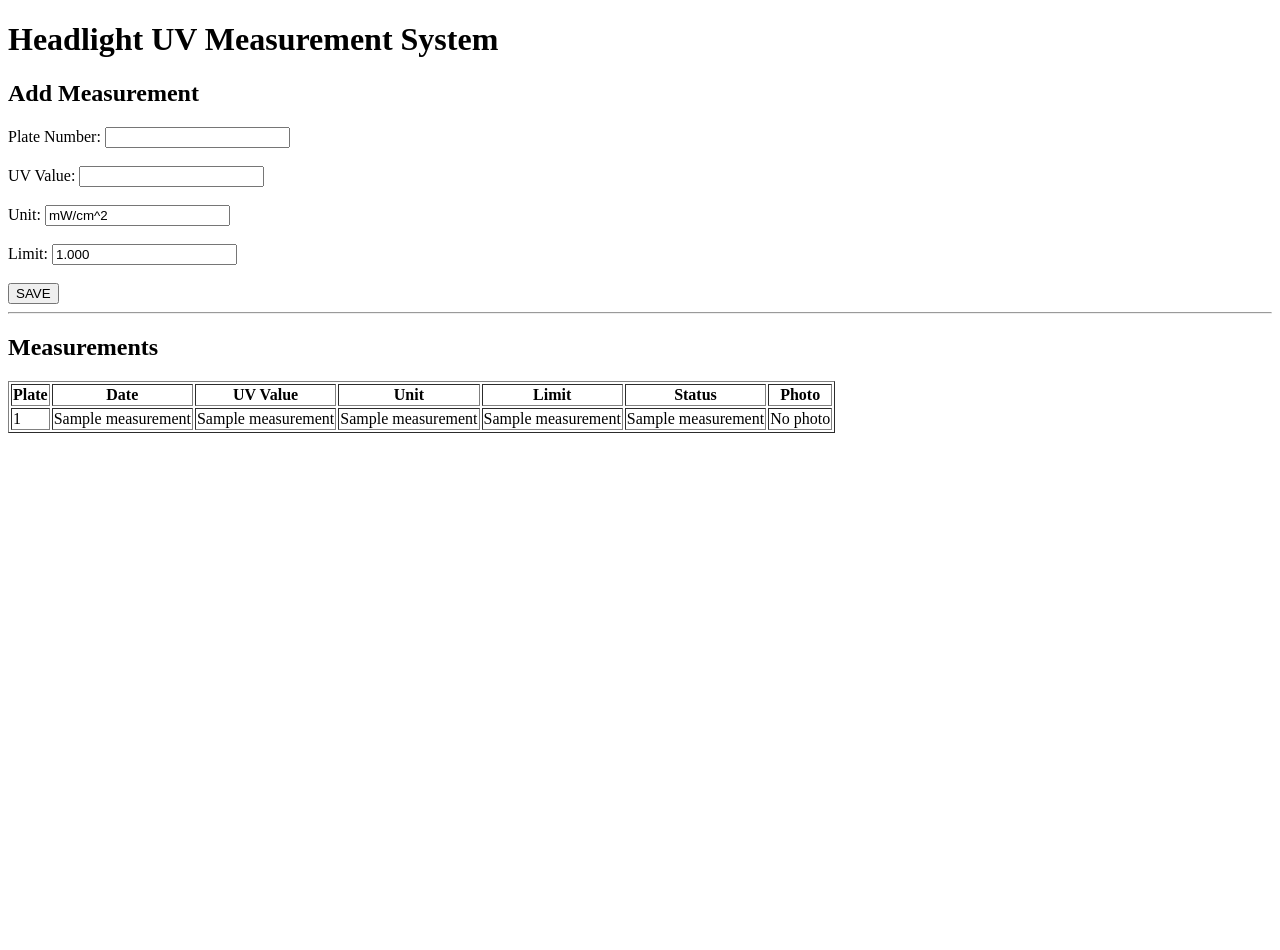
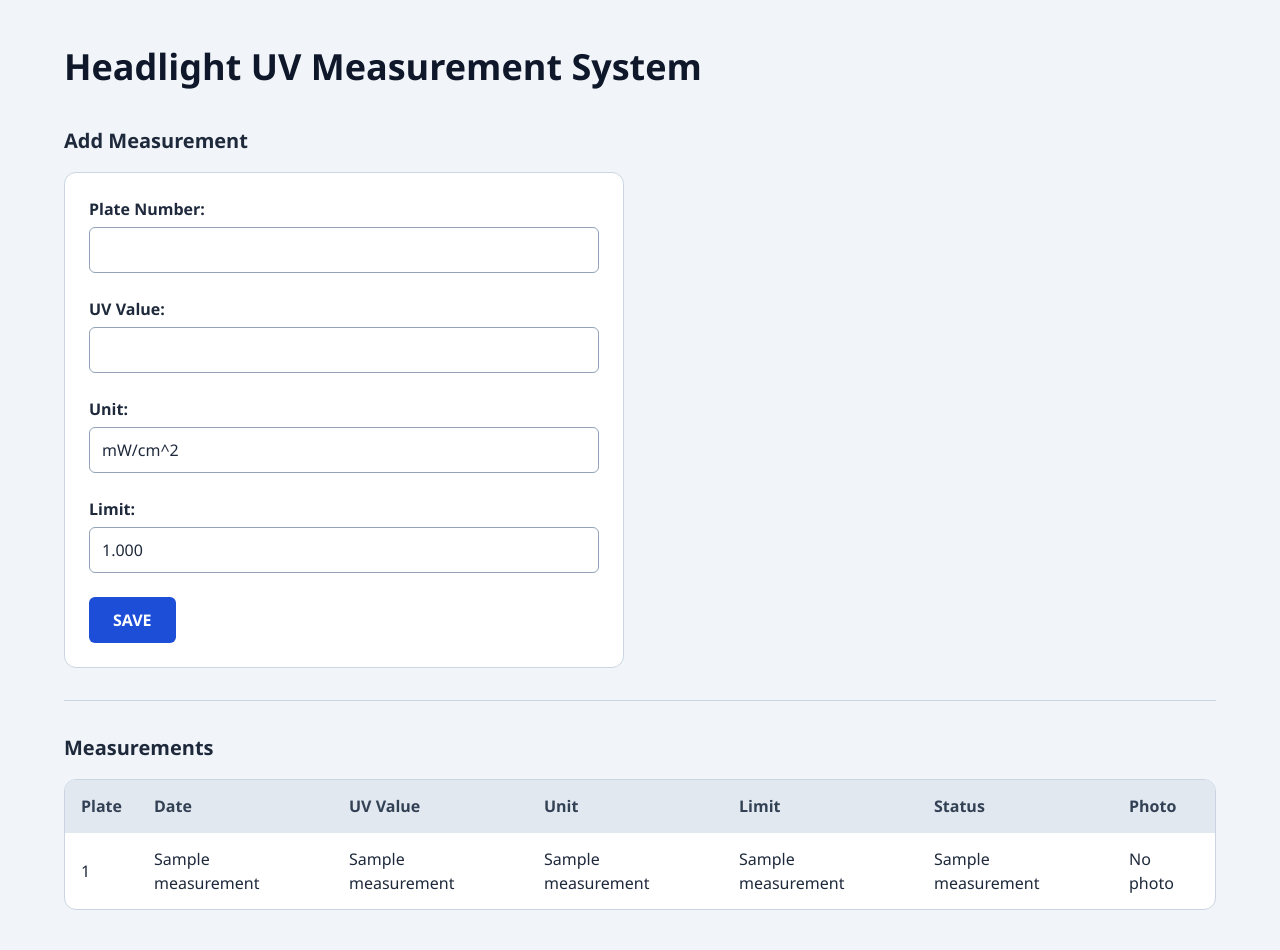
Before and after one commit to ermunn/Headlight-Sensing-system, a Flask app: template templates/index.html in a window 1280 px wide. Before the commit the page ends 433 px from the top, so only its background shows below. Run offline with Flask 3, Linux system fonts and the light colour scheme; the template is opened without the code that fills it: most values are stand-ins (such as "Sample title", 1, 10 or a date in 2020); some libraries are stand-ins or nearby versions.

Commit message:
Added CSS file

```diff
--- /dev/null
+++ b/static/style.css
@@ -0,0 +1,133 @@
+:root {
+	font-family: "Segoe UI", Arial, sans-serif;
+	color: #1e293b;
+	background: #f1f5f9;
+	line-height: 1.5;
+}
+
+* {
+	box-sizing: border-box;
+}
+
+body {
+	max-width: 1200px;
+	margin: 0 auto;
+	padding: 40px 24px;
+}
+
+h1 {
+	margin: 0 0 32px;
+	color: #0f172a;
+	font-size: clamp(1.6rem, 4vw, 2.25rem);
+}
+
+h2 {
+	margin: 24px 0 16px;
+	font-size: 1.25rem;
+}
+
+form {
+	max-width: 560px;
+	padding: 24px;
+	background: #fff;
+	border: 1px solid #cbd5e1;
+	border-radius: 12px;
+}
+
+label {
+	display: block;
+	margin-bottom: 6px;
+	font-weight: 600;
+}
+
+input {
+	width: 100%;
+	padding: 10px 12px;
+	border: 1px solid #94a3b8;
+	border-radius: 6px;
+	font: inherit;
+	color: inherit;
+	background: #fff;
+}
+
+button {
+	padding: 11px 24px;
+	border: 0;
+	border-radius: 6px;
+	font: inherit;
+	font-weight: 600;
+	color: #fff;
+	background: #1d4ed8;
+	cursor: pointer;
+}
+
+button:hover {
+	background: #1e40af;
+}
+
+:focus-visible {
+	outline: 3px solid #2563eb;
+	outline-offset: 3px;
+}
+
+hr {
+	margin: 32px 0;
+	border: 0;
+	border-top: 1px solid #cbd5e1;
+}
+
+/* Keep every measurement column accessible on narrow screens. */
+.table-container {
+	overflow-x: auto;
+	background: #fff;
+	border: 1px solid #cbd5e1;
+	border-radius: 12px;
+}
+
+table {
+	width: 100%;
+	border-collapse: collapse;
+}
+
+th,
+td {
+	padding: 14px 16px;
+	border-bottom: 1px solid #e2e8f0;
+	text-align: left;
+	vertical-align: middle;
+}
+
+th {
+	color: #334155;
+	background: #e2e8f0;
+	white-space: nowrap;
+}
+
+tr:last-child td {
+	border-bottom: 0;
+}
+
+tr:hover td {
+	background: #f8fafc;
+}
+
+td img {
+	display: block;
+	width: 200px;
+	height: auto;
+	border-radius: 6px;
+}
+
+@media (max-width: 600px) {
+	body {
+		padding: 24px 16px;
+	}
+
+	form {
+		padding: 20px;
+	}
+
+	button {
+		width: 100%;
+	}
+}
--- a/templates/index.html
+++ b/templates/index.html
@@ -1,7 +1,10 @@
 <!DOCTYPE html>
 <html>
 <head>
+	<meta charset="UTF-8">
+	<meta name="viewport" content="width=device-width, initial-scale=1">
 	<title>Headlight UV Measurement</title>
+	<link rel="stylesheet" href="{{ url_for('static', filename='style.css') }}">
 
 </head>
 
@@ -50,7 +53,8 @@
 
 <h2>Measurements</h2>
 
-<table border= "1">
+<div class="table-container" role="region" aria-label="Measurements" tabindex="0">
+<table>
 	<tr>
 		<th>Plate</th>
 		<th>Date</th>
@@ -87,6 +91,7 @@
 	{% endfor %}
 
 </table>
+</div>
 
 </body>
 </html>
```
